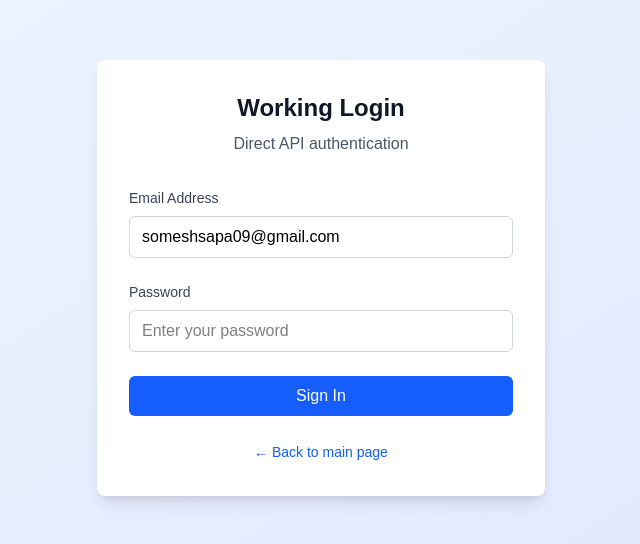
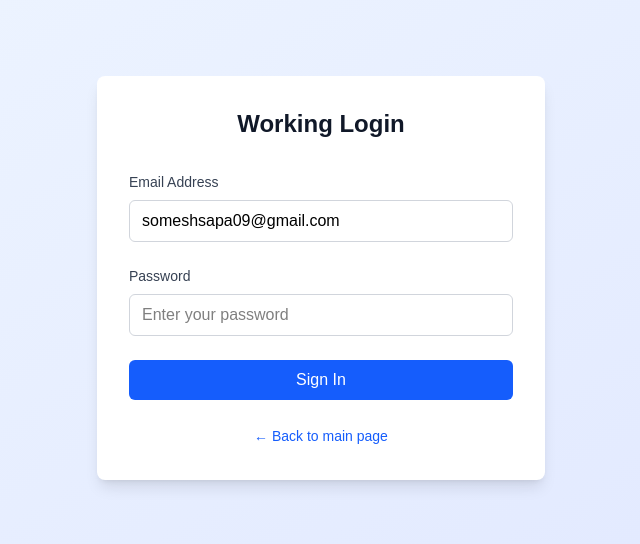
Before and after one commit to someshsapa/E-commerce_website_one, a Next.js app: page /working-login in a window 1280 px wide. Shown: the part 122-666 px from the top of the page, without its empty margins (319-959 px from the left). Built offline with nearby package versions, Linux system fonts and the light colour scheme.

Commit message:
Update page.tsx

```diff
--- a/src/app/working-login/page.tsx
+++ b/src/app/working-login/page.tsx
@@ -58,7 +58,7 @@
       <div className="bg-white rounded-lg shadow-lg p-8 w-full max-w-md">
         <div className="text-center mb-8">
           <h1 className="text-2xl font-bold text-gray-900">Working Login</h1>
-          <p className="text-gray-600 mt-2">Direct API authentication</p>
+
         </div>
 
         <form onSubmit={handleLogin} className="space-y-6">
```
